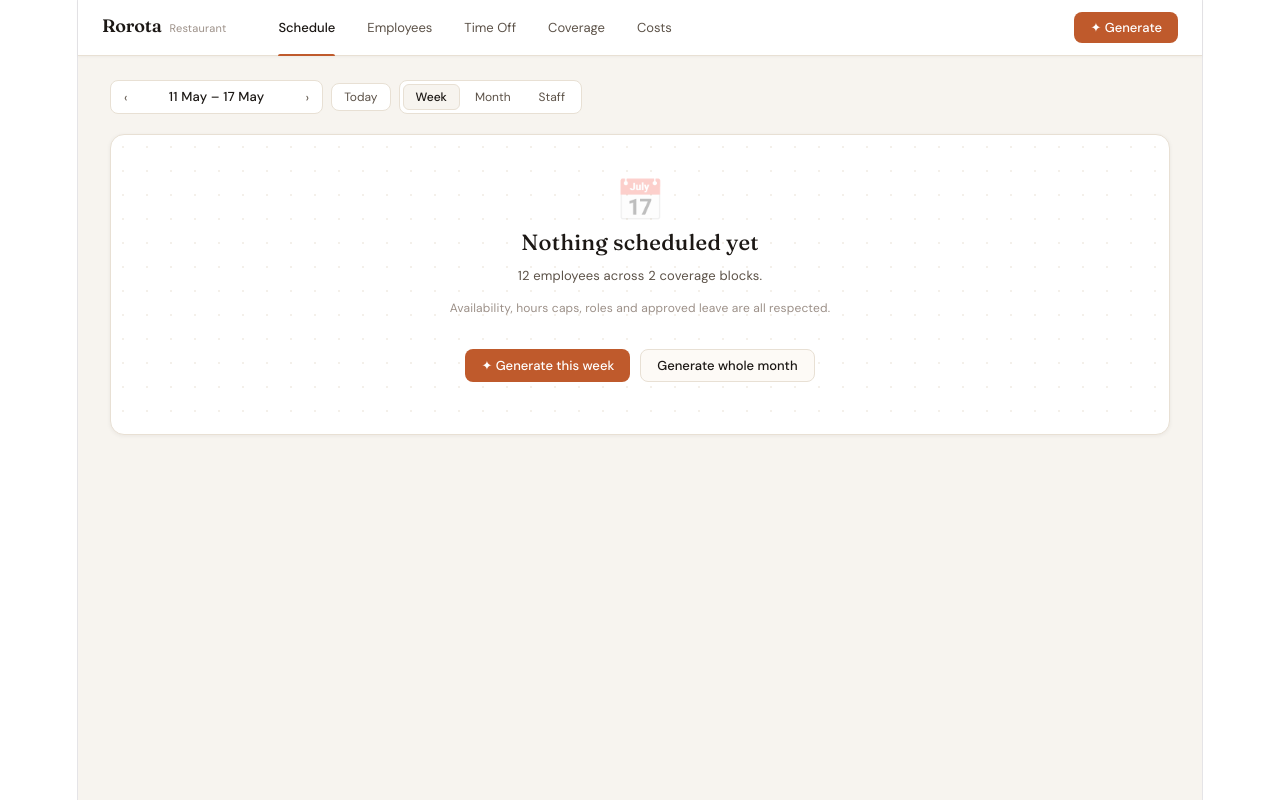
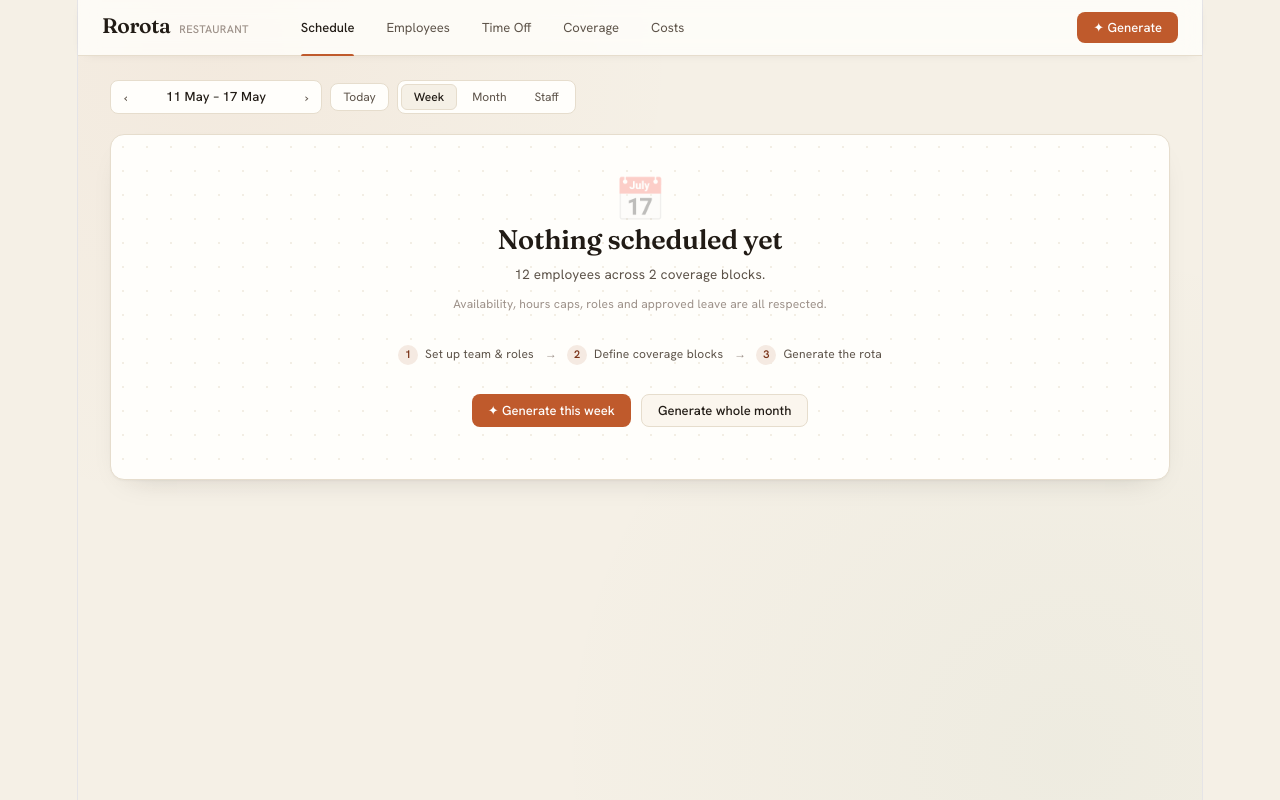
Before and after one commit to Fuck-dig/shiftplanner, a React (Vite) app: page / in a window 1280 px wide. Built offline with nearby package versions, Linux system fonts and the light colour scheme.

Commit message:
Update App.jsx

```diff
--- a/src/App.jsx
+++ b/src/App.jsx
@@ -2,11 +2,11 @@ import { useState, useEffect } from "react";
 
 // ─── Design tokens ────────────────────────────────────────────────────────────
 const T = {
-  bg:          '#F7F4EF',
-  surface:     '#FFFFFF',
-  surfaceWarm: '#FDFAF6',
-  border:      '#E8E0D4',
-  text:        '#1C1815',
+  bg:          '#F5F0E6',
+  surface:     '#FFFEFB',
+  surfaceWarm: '#FBF6EE',
+  border:      '#E6DDCD',
+  text:        '#211B15',
   text2:       '#5C5248',
   text3:       '#9C9088',
   accent:      '#BF5A2C',
@@ -221,8 +221,8 @@ const save=(k,v)=>{ try{ localStorage.setItem(k,JSON.stringify(v)); }catch{}};
 const pal=(e)=>EMP_PALETTE[e?.palIdx%EMP_PALETTE.length]||EMP_PALETTE[0];
 
 const styles = {
-  card: { background:T.surface, border:`1px solid ${T.border}`, borderRadius:14, padding:20, boxShadow:'0 1px 4px rgba(28,24,21,0.06)' },
-  cardFlush: { background:T.surface, border:`1px solid ${T.border}`, borderRadius:14, overflow:'hidden', boxShadow:'0 1px 4px rgba(28,24,21,0.06)' },
+  card: { background:T.surface, border:`1px solid ${T.border}`, borderRadius:14, padding:20, boxShadow:'0 1px 2px rgba(33,27,21,0.03), 0 12px 30px -20px rgba(33,27,21,0.25)' },
+  cardFlush: { background:T.surface, border:`1px solid ${T.border}`, borderRadius:14, overflow:'hidden', boxShadow:'0 1px 2px rgba(33,27,21,0.03), 0 12px 30px -20px rgba(33,27,21,0.25)' },
   input: { padding:'7px 11px', borderRadius:8, border:`1px solid ${T.border}`, background:T.surface, color:T.text, fontSize:13, fontFamily:'inherit', outline:'none', width:'100%', boxSizing:'border-box' },
   select: { padding:'7px 11px', borderRadius:8, border:`1px solid ${T.border}`, background:T.surface, color:T.text, fontSize:13, fontFamily:'inherit', outline:'none', width:'100%', boxSizing:'border-box', cursor:'pointer' },
 };
@@ -291,7 +291,7 @@ export default function App(){
   useEffect(()=>{
     const link=document.createElement('link');
     link.rel='stylesheet';
-    link.href='https://fonts.googleapis.com/css2?family=Fraunces:ital,opsz,wght@0,9..144,400;0,9..144,500;0,9..144,600;1,9..144,400&family=DM+Sans:wght@400;500&display=swap';
+    link.href='https://fonts.googleapis.com/css2?family=Fraunces:ital,opsz,wght@0,9..144,400;0,9..144,500;0,9..144,600;0,9..144,700;1,9..144,400&family=Hanken+Grotesk:wght@400;500;600;700&display=swap';
     document.head.appendChild(link);
     return ()=>{ try{ document.head.removeChild(link); }catch{} };
   },[]);
@@ -299,7 +299,7 @@ export default function App(){
   // Global styles
   useEffect(()=>{
     const s=document.createElement('style');
-    s.textContent=`* { box-sizing:border-box; } input,select { font-family:'DM Sans',sans-serif !important; } input:focus,select:focus { outline:2px solid ${T.accent} !important; outline-offset:1px; } ::-webkit-scrollbar{width:6px;height:6px} ::-webkit-scrollbar-track{background:transparent} ::-webkit-scrollbar-thumb{background:${T.border};border-radius:3px} `;
+    s.textContent=`* { box-sizing:border-box; } body { margin:0; background:${T.bg}; } input,select { font-family:'Hanken Grotesk',sans-serif !important; } input:focus,select:focus { outline:2px solid ${T.accent} !important; outline-offset:1px; } ::-webkit-scrollbar{width:7px;height:7px} ::-webkit-scrollbar-track{background:transparent} ::-webkit-scrollbar-thumb{background:${T.border};border-radius:4px} ::-webkit-scrollbar-thumb:hover{background:#D8CCB8} `;
     document.head.appendChild(s);
     return ()=>{ try{ document.head.removeChild(s); }catch{} };
   },[]);
@@ -466,14 +466,14 @@ export default function App(){
   const navItems=[{k:'schedule',l:'Schedule'},{k:'employees',l:'Employees'},{k:'timeoff',l:pendingCount?`Time Off · ${pendingCount}`:'Time Off'},{k:'coverage',l:'Coverage'},{k:'costs',l:'Costs'}];
 
   return (
-    <div style={{minHeight:'100vh',background:T.bg,fontFamily:"'DM Sans',sans-serif",color:T.text,fontSize:13}}>
+    <div style={{minHeight:'100vh',background:T.bg,backgroundImage:`radial-gradient(circle at 12% 6%, rgba(191,90,44,0.045), transparent 38%), radial-gradient(circle at 88% 94%, rgba(61,122,82,0.04), transparent 42%)`,fontFamily:"'Hanken Grotesk',sans-serif",color:T.text,fontSize:13}}>
 
       {/* ── Top navigation ── */}
-      <div style={{background:T.surface,borderBottom:`1px solid ${T.border}`,padding:'0 24px',display:'flex',alignItems:'center',gap:0,height:56,position:'sticky',top:0,zIndex:100,boxShadow:`0 1px 3px rgba(28,24,21,0.04)`}}>
+      <div style={{background:'rgba(255,254,251,0.82)',backdropFilter:'blur(10px)',WebkitBackdropFilter:'blur(10px)',borderBottom:`1px solid ${T.border}`,padding:'0 24px',display:'flex',alignItems:'center',gap:0,height:56,position:'sticky',top:0,zIndex:100,boxShadow:`0 2px 14px -8px rgba(33,27,21,0.18)`}}>
         {/* Brand */}
-        <div style={{display:'flex',alignItems:'baseline',gap:8,marginRight:36}}>
-          <span style={{fontFamily:"'Fraunces',serif",fontSize:18,fontWeight:600,color:T.text,letterSpacing:'-0.01em'}}>Rorota</span>
-          <span style={{fontSize:11,color:T.text3,fontWeight:400}}>Restaurant</span>
+        <div style={{display:'flex',alignItems:'baseline',gap:9,marginRight:36}}>
+          <span style={{fontFamily:"'Fraunces',serif",fontSize:21,fontWeight:600,color:T.text,letterSpacing:'-0.02em'}}>Rorota</span>
+          <span style={{fontSize:11,color:T.text3,fontWeight:500,letterSpacing:'0.03em',textTransform:'uppercase'}}>Restaurant</span>
         </div>
         {/* Nav */}
         <div style={{display:'flex',alignItems:'center',gap:0,flex:1}}>
@@ -748,12 +748,22 @@ export default function App(){
                 <div style={{...styles.card,padding:'52px 32px',textAlign:'center',position:'relative',overflow:'hidden'}}>
                   <div style={{position:'absolute',inset:0,backgroundImage:`radial-gradient(circle, ${T.border} 1px, transparent 1px)`,backgroundSize:'24px 24px',opacity:0.5,pointerEvents:'none'}}/>
                   <div style={{position:'relative'}}>
-                    <div style={{fontSize:40,marginBottom:16,opacity:0.25}}>📅</div>
-                    <div style={{fontFamily:"'Fraunces',serif",fontSize:22,fontWeight:500,color:T.text,marginBottom:8}}>Nothing scheduled yet</div>
-                    <div style={{fontSize:13,color:T.text2,maxWidth:380,margin:'0 auto 6px'}}>
+                    <div style={{fontSize:42,marginBottom:14,opacity:0.25}}>📅</div>
+                    <div style={{fontFamily:"'Fraunces',serif",fontSize:27,fontWeight:600,color:T.text,marginBottom:8,letterSpacing:'-0.01em'}}>Nothing scheduled yet</div>
+                    <div style={{fontSize:13.5,color:T.text2,maxWidth:400,margin:'0 auto 4px'}}>
                       {employees.length} employees across {blocks.length} coverage block{blocks.length!==1?'s':''}.{offThisWeek.length>0?` ${offThisWeek.length} on leave this week.`:''}
                     </div>
-                    <div style={{fontSize:12,color:T.text3,marginBottom:28,marginTop:4}}>Availability, hours caps, roles and approved leave are all respected.</div>
+                    <div style={{fontSize:12,color:T.text3,marginBottom:24,marginTop:4}}>Availability, hours caps, roles and approved leave are all respected.</div>
+                    {/* 3-step guide */}
+                    <div style={{display:'flex',gap:10,justifyContent:'center',flexWrap:'wrap',marginBottom:26}}>
+                      {[['1','Set up team & roles'],['2','Define coverage blocks'],['3','Generate the rota']].map(([n,l],i)=>(
+                        <div key={n} style={{display:'flex',alignItems:'center',gap:7,fontSize:12,color:T.text2}}>
+                          <span style={{width:20,height:20,borderRadius:'50%',background:T.accentLight,color:T.accentText,display:'inline-flex',alignItems:'center',justifyContent:'center',fontSize:11,fontWeight:600,flexShrink:0}}>{n}</span>
+                          {l}
+                          {i<2&&<span style={{color:T.text3,marginLeft:4}}>→</span>}
+                        </div>
+                      ))}
+                    </div>
                     <div style={{display:'flex',gap:10,justifyContent:'center',flexWrap:'wrap'}}>
                       <Btn onClick={()=>generate()}>✦ Generate this week</Btn>
                       <Btn onClick={generateMonth} variant="secondary">Generate whole month</Btn>
```
